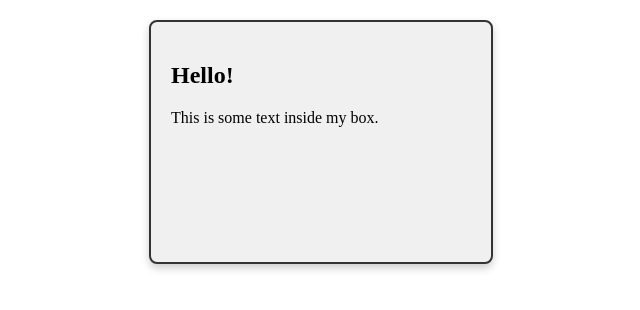
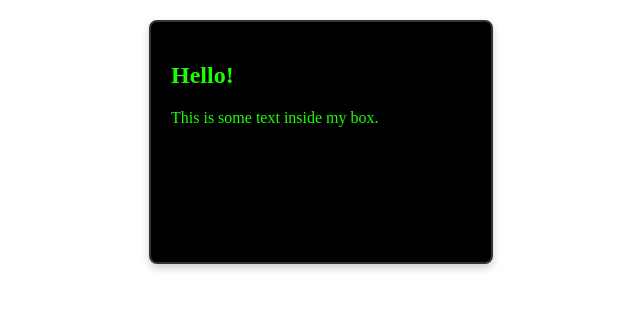
Before and after one commit to AceGoody17/AceGoody17.github.io, a plain HTML site: page index.html in a window 1280 px wide. Shown: the whole page, without its empty margins (319-959 px from the left). Drawn offline with Linux system fonts and the light colour scheme.

Commit message:
Update style.css

```diff
--- a/style.css
+++ b/style.css
@@ -1,10 +1,11 @@
 .box {
   width: 300px;
   height: 200px;
-  background-color: #f0f0f0;
+  background-color: #000000;
   border: 2px solid #333;
-  border-radius: 8px;        /* rounded corners */
-  padding: 20px;             /* space inside */
-  margin: 20px auto;         /* space outside + centered */
-  box-shadow: 0 4px 8px rgba(0, 0, 0, 0.2);  /* optional shadow */
+  border-radius: 8px;
+  padding: 20px;
+  margin: 20px auto;
+  box-shadow: 0 4px 8px rgba(0, 0, 0, 0.2);
+  color: #1AFF00;
 }
```
